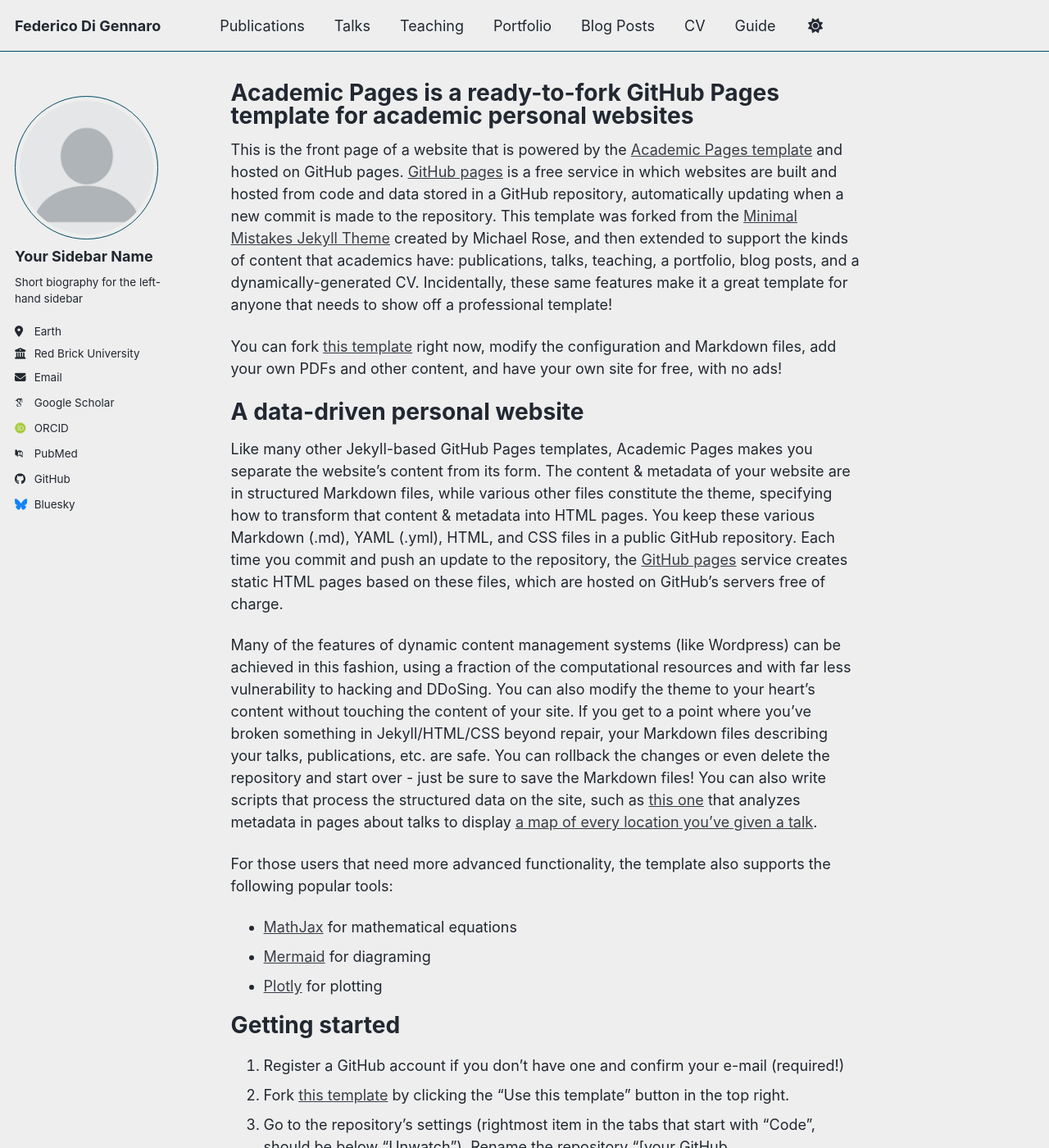
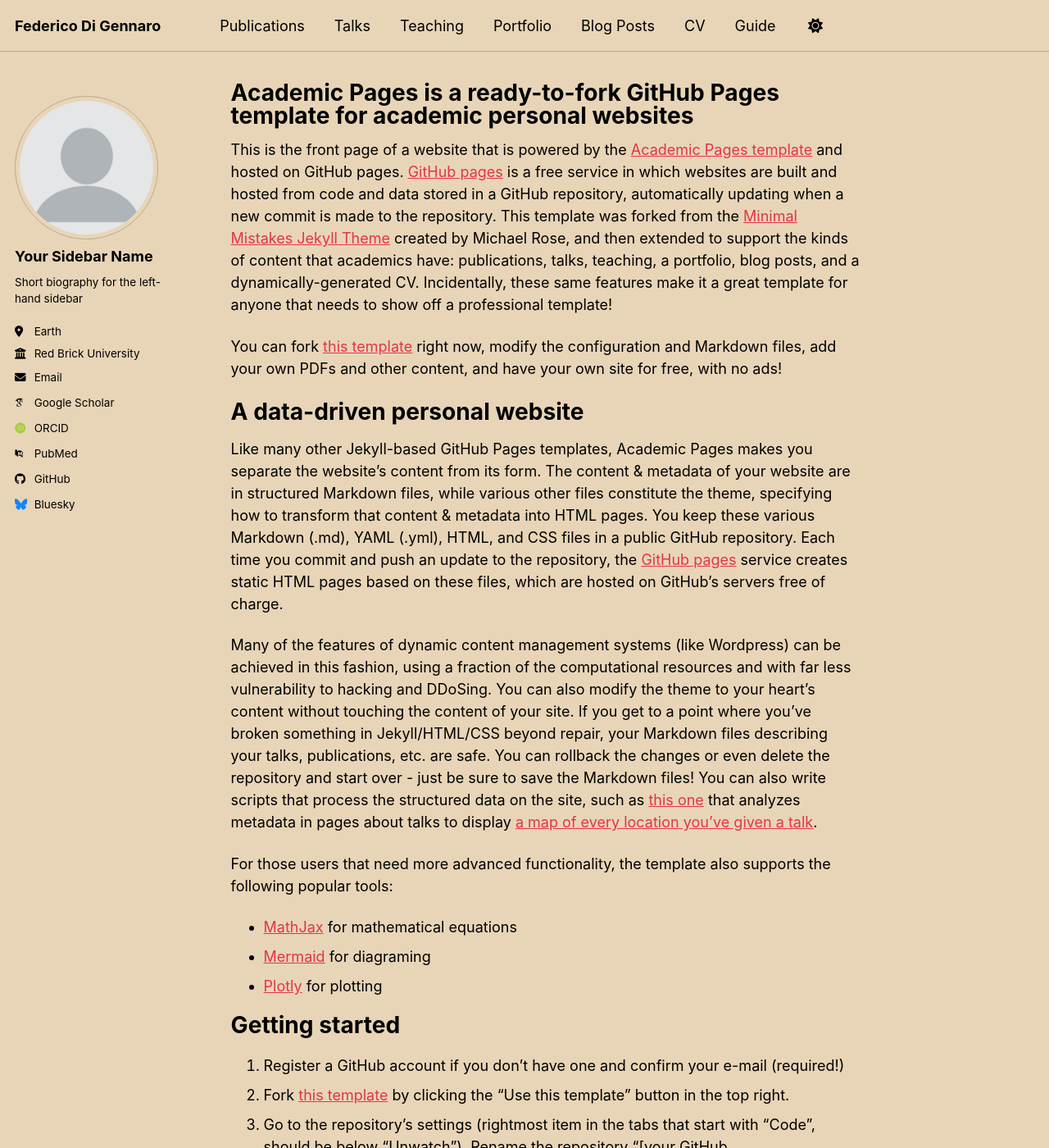
Before and after one commit to FedericoDiGennaro/FedericoDiGennaro.github.io, a Jekyll site: the page built from _pages/about.md, in a window 1280 px wide and 1400 px high. Shown: the whole window at 82% size. Built offline with Jekyll 4.4.1, drawn with Linux system fonts in a browser that asks for light colours; some web fonts are replaced; a script bundle is joined from its source files by our own code; library files that are not in the unit come from our copies.

Commit message:
Change site theme from 'air' to 'sunrise'

```diff
--- a/_config.yml
+++ b/_config.yml
@@ -8,7 +8,7 @@
 
 # Basic Site Settings
 locale                   : "en-US"
-site_theme               : "air" # the available themes options are "default", "air", "sunrise", "mint", "dirt" and "contrast"
+site_theme               : "sunrise" # the available themes options are "default", "air", "sunrise", "mint", "dirt" and "contrast"
 title                    : "Federico Di Gennaro"
 title_separator          : "-"
 name                     : &name "Your Name"
```
